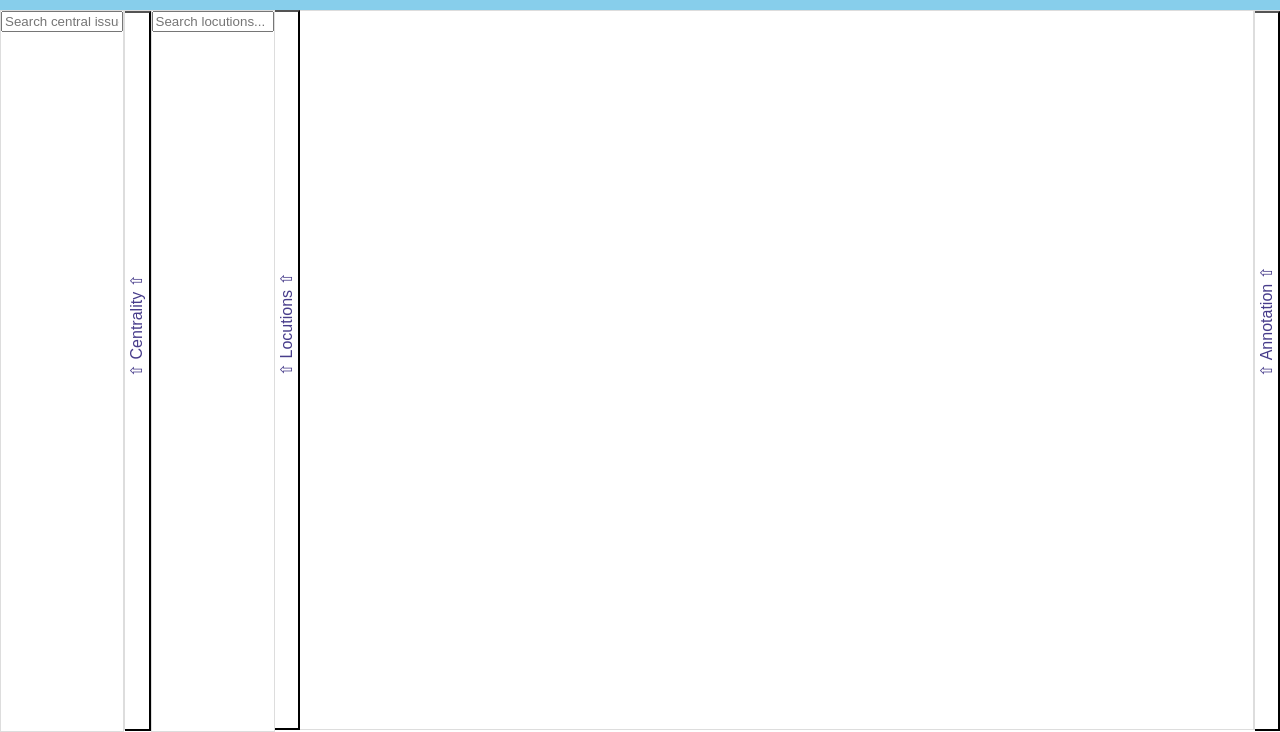
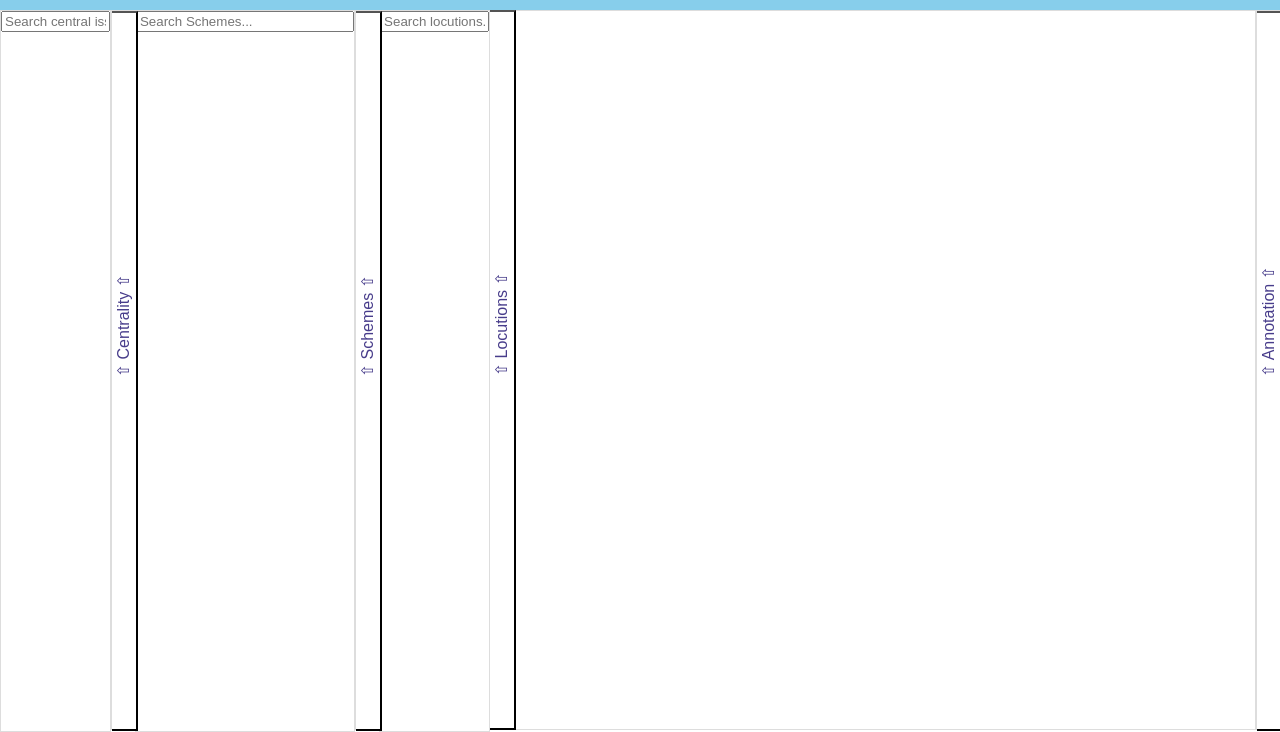
Before and after one commit to roryduthie/ArgNav, a Flask app: template app/templates/results.html in a window 1280 px wide. Shown: the part 78-810 px from the top of the page. Run offline with Flask 2, Linux system fonts and the light colour scheme; the template is opened without the code that fills it, so the values that code supplies are empty; some libraries are stand-ins or nearby versions.

Commit message:
Add new schemes panel

```diff
--- a/app/__init__.py
+++ b/app/__init__.py
@@ -1,7 +1,7 @@
 from flask import Flask
 import os
 
-application = Flask(__name__)
-application.secret_key = os.urandom(16)
+app = Flask(__name__)
+app.secret_key = os.urandom(16)
 
 from app import routes
--- a/app/routes.py
+++ b/app/routes.py
@@ -1,5 +1,5 @@
 from flask import render_template, request, redirect, session, Markup
-from . import application
+from . import app
 import pandas as pd
 from urllib.request import urlopen
 from app.centrality import Centrality
@@ -12,17 +12,17 @@
 import uuid
 
 
-@application.route('/')
-@application.route('/index')
+@app.route('/')
+@app.route('/index')
 def index():
     return redirect('/form')
 
-@application.route('/form')
+@app.route('/form')
 def my_form():
     return render_template('my-form.html')
 
 
-@application.route('/form', methods=['POST'])
+@app.route('/form', methods=['POST'])
 def my_form_post():
     iat_mode = 'false'
     text = request.form['text']
@@ -47,14 +47,16 @@
     i_nodes = centra.get_eigen_centrality(n_graph)
     ordered_nodes = centra.sort_by_centrality(i_nodes)
     children, edges = centra.get_child_edges(n_graph)
+    schemes = centra.get_schemes(n_graph)
+    ra_scheme_i_nodes = centra.get_ra_i_schemes_nodes(graph, schemes)
 
-    return ordered_nodes, list_of_nodes, divergent_nodes, children, edges, s_nodes, l_nodes, l_node_i_node
+    return ordered_nodes, list_of_nodes, divergent_nodes, children, edges, s_nodes, l_nodes, l_node_i_node, ra_scheme_i_nodes
 
 def get_svg_file(node_id):
     c = Centrality()
     node_path = c.get_svg_path(node_id)
     try:
-        with application.open_resource(node_path) as file:
+        with app.open_resource(node_path) as file:
             svg = file.read()
     except(IOError):
         print('File was not found:')
@@ -86,7 +88,7 @@
         return 'false'
 
 
-@application.route('/results')
+@app.route('/results')
 def render_text():
     text = session.get('text_var', None)
     iat_var = session.get('iat_mode', None)
@@ -98,7 +100,7 @@
 
     isMap = text.isdigit()
     session['isMap'] = isMap
-    ordered_nodes, all_nodes, div_nodes, child_nodes, child_edges, s_nodes, l_nodes, l_i_nodes = get_ordered_nodes(text, isMap)
+    ordered_nodes, all_nodes, div_nodes, child_nodes, child_edges, s_nodes, l_nodes, l_i_nodes, schemes = get_ordered_nodes(text, isMap)
     df = pd.DataFrame(data=ordered_nodes, columns=['id', 'text'])
 
     l_node_id = []
@@ -137,7 +139,12 @@
 
     items = merged_df.to_html(header=False, index=False)
 
-    return render_template('results.html', title=text, table=[items], svg=Markup(svg), child_nodes=child_nodes, child_edges=child_edges, svg_nodes=svg_nodes, aif_nodes=aif_nodes, div_nodes=div_nodes, s_nodes=s_nodes, l_node_id=l_node_id, l_node_text=l_node_text, iat_mode=iat_mode, l_i_nodes=l_i_nodes, i_node_list=i_node_list)
+    df_schemes = pd.DataFrame(schemes, columns=['id', 'scheme', 'i_node_id', 'i_node_text'])
+    df_schemes['tup'] = list(zip(df_schemes['id'], df_schemes['i_node_id'], df_schemes['i_node_text']))
+
+    schemes_dict = dict(df_schemes.groupby('scheme')['tup'].apply(list))
+
+    return render_template('results.html', title=text, table=[items], svg=Markup(svg), child_nodes=child_nodes, child_edges=child_edges, svg_nodes=svg_nodes, aif_nodes=aif_nodes, div_nodes=div_nodes, s_nodes=s_nodes, l_node_id=l_node_id, l_node_text=l_node_text, iat_mode=iat_mode, l_i_nodes=l_i_nodes, i_node_list=i_node_list, schemes = schemes_dict)
 
 def get_corpus_id(corpusShortName):
 
@@ -159,7 +166,7 @@
     mapID = data['nodeSetID']
     return mapID
 
-@application.route('/background_process', methods=['POST'])
+@app.route('/background_process', methods=['POST'])
 def background_process_test():
     rsp = request.get_json()
     corpUp = rsp['corpusUp']
--- a/app/static/css/main.css
+++ b/app/static/css/main.css
@@ -57,7 +57,7 @@
 }
 
 .canvasclass {
-	width: 80%;
+	width: 70%;
 	border: 1px solid #ddd;
     background-color: white;
 }
@@ -72,6 +72,15 @@
 }
 .locutionclass {
 	width: 10%;
+	overflow:hidden;
+    overflow-y: scroll;
+    height: 100%;
+    cursor:pointer;
+    border: 1px solid #ddd;
+    background-color: white;
+}
+.schemeclass {
+	width: 20%;
 	overflow:hidden;
     overflow-y: scroll;
     height: 100%;
@@ -102,6 +111,10 @@
 }
 
 #locsearch{
+    width: 100%;
+}
+
+#schemesearch{
     width: 100%;
 }
 
@@ -194,6 +207,37 @@
 
 #loc_button:hover {background-color: #ddd;}
 
+
+#btn_scheme_text{
+    width: 100%;
+    white-space: nowrap ;
+    display: inline-block;
+    transform: rotate(-90deg);
+    font-size: medium;
+    color: darkslateblue;
+}
+.schemebuttonclass {
+    border-left: hidden;
+    border-bottom: hidden;
+	width: 2%;
+    border: 1px solid #ddd;
+    cursor:pointer;
+}
+
+
+
+#scheme_button {
+    background-color: #FFFFFF;
+    font-size: large;
+    color: blue;
+    border-left: hidden;
+    width: 2%;
+    position: absolute;
+    height:90%;
+}
+
+#scheme_button:hover {background-color: #ddd;}
+
 table.dataframe {
   font-family: "Trebuchet MS", Arial, Helvetica, sans-serif;
   border-collapse: collapse;
@@ -217,6 +261,20 @@
 }
 
 .locframe td,.locframe th {
+  border-right: hidden;
+  border: 1px solid #ddd;
+  padding: 8px;
+}
+
+table.schemeframe {
+  font-family: "Trebuchet MS", Arial, Helvetica, sans-serif;
+  border-collapse: collapse;
+  width: 100%;
+  height: 100%;
+  color: darkslateblue;
+}
+
+.schemeframe td,.schemeframe th {
   border-right: hidden;
   border: 1px solid #ddd;
   padding: 8px;
@@ -247,6 +305,10 @@
 
 .locframe tr:hover {background-color: #ddd;}
 
+.schemeframe tr:nth-child(even){background-color: #f2f2f2;}
+
+.schemeframe tr:hover {background-color: #ddd;}
+
 .dataframe tr:nth-child(even){background-color: #f2f2f2;}
 
 .dataframe tr:hover {background-color: #ddd;}
--- a/app/static/js/def_funcs.js
+++ b/app/static/js/def_funcs.js
@@ -578,6 +578,51 @@
         }
     }
 
+    function toggleSchemeButton() {
+        var x = document.getElementsByClassName("schemeclass")[0];
+        var canvas = document.getElementsByClassName("canvasclass")[0];
+        var annclass = document.getElementsByClassName("annotationclass")[0];
+        var tabclass = document.getElementsByClassName("tableclass")[0];
+        var locclass = document.getElementsByClassName("locutionclass")[0];
+
+        if (x.style.display === "none") {
+            //display loc button
+            x.style.display = "block";
+
+            if (annclass.style.display === "none" || annclass.style.display === "") {
+                if (tabclass.style.display === "none") {
+                    canvas.style.width = "90%";
+                }else{
+                    canvas.style.width = "90%";
+                }
+
+            } else {
+                canvas.style.width = "70%";
+            }
+
+            $("#btn_loc_text").html("&#8679; Schemes &#8679;");
+        } else {
+            //hide loc button
+            $("#btn_loc_text").html("&#8681; Schemes &#8681;");
+            if (annclass.style.display === "none" || annclass.style.display === "") {
+                canvas.style.width = "90%";
+                if(tabclass.style.display === "none"){
+                    canvas.style.width = "100%";
+                }
+            } else {
+                if(tabclass.style.display === "none"){
+                    canvas.style.width = "90%";
+                }
+                else{
+                    canvas.style.width = "70%";
+                }
+
+            }
+
+            x.style.display = "none";
+        }
+    }
+
     function searchtab() {
         var input, filter, table, tr, td, i, txtValue;
         input = document.getElementById("tabsearch");
@@ -615,3 +660,22 @@
             }
         }
     }
+
+    function schemesearchtab() {
+        var input, filter, table, tr, td, i, txtValue;
+        input = document.getElementById("schemesearch");
+        filter = input.value.toUpperCase();
+        table = document.getElementsByClassName('schemeframe')[0];
+        tr = table.getElementsByTagName("tr");
+        for (i = 0; i < tr.length; i++) {
+            td = tr[i].getElementsByTagName("td")[0];
+            if (td) {
+                txtValue = td.textContent || td.innerText;
+                if (txtValue.toUpperCase().indexOf(filter) > -1) {
+                    tr[i].style.display = "";
+                } else {
+                    tr[i].style.display = "none";
+                }
+            }
+        }
+    }
--- a/app/svg_parse.py
+++ b/app/svg_parse.py
@@ -1,4 +1,4 @@
-from . import application
+from . import app
 import xml.etree.ElementTree as ET
 import pandas as pd
 
--- a/app/templates/results.html
+++ b/app/templates/results.html
@@ -33,6 +33,30 @@
         </div>
         <div class="buttonclass">
             <button id="table_button" onclick="toggleButton()"><span id='btn_table_text'> &#8679; Centrality &#8679;</span></button>
+        </div>
+
+        <div class="schemeclass">
+            <input type="text" id="schemesearch" onkeyup="schemesearchtab()" placeholder="Search Schemes...">
+            <table class="schemeframe">
+            {% for key, value in schemes.items() %}
+                <tr>
+                    <td rowspan=" {{ value|length }}">{{ key }}</td>
+                    {% for val in value %}
+                    {% if loop.counter == 1 %}
+                    <td> {{ val }} </td>
+                </tr>
+                    {% else %}
+                        <tr>
+                            <td>{{ val }} </td>
+                        </tr>
+                    {% endif %}
+                    {% endfor %}
+
+            {% endfor %}
+            </table>
+        </div>
+        <div class="schemebuttonclass">
+            <button id="scheme_button" onclick="toggleSchemeButton()"><span id='btn_scheme_text'> &#8679; Schemes &#8679;</span></button>
         </div>
 
         <div class="locutionclass">
@@ -96,6 +120,11 @@
     var lnode_text_list = {{l_node_text | tojson}};
     var lnode_inode_list = {{l_i_nodes | tojson}};
     var inode_list = {{i_node_list | tojson}};
+
+    var schemes = {{schemes | tojson}};
+
+    console.log(schemes);
+
     var from_annotation_list = [];
     var to_annotation_list = [];
     var from_text = [];
```
Also changed, not shown: app/centrality.py (+19 -2 lines).
